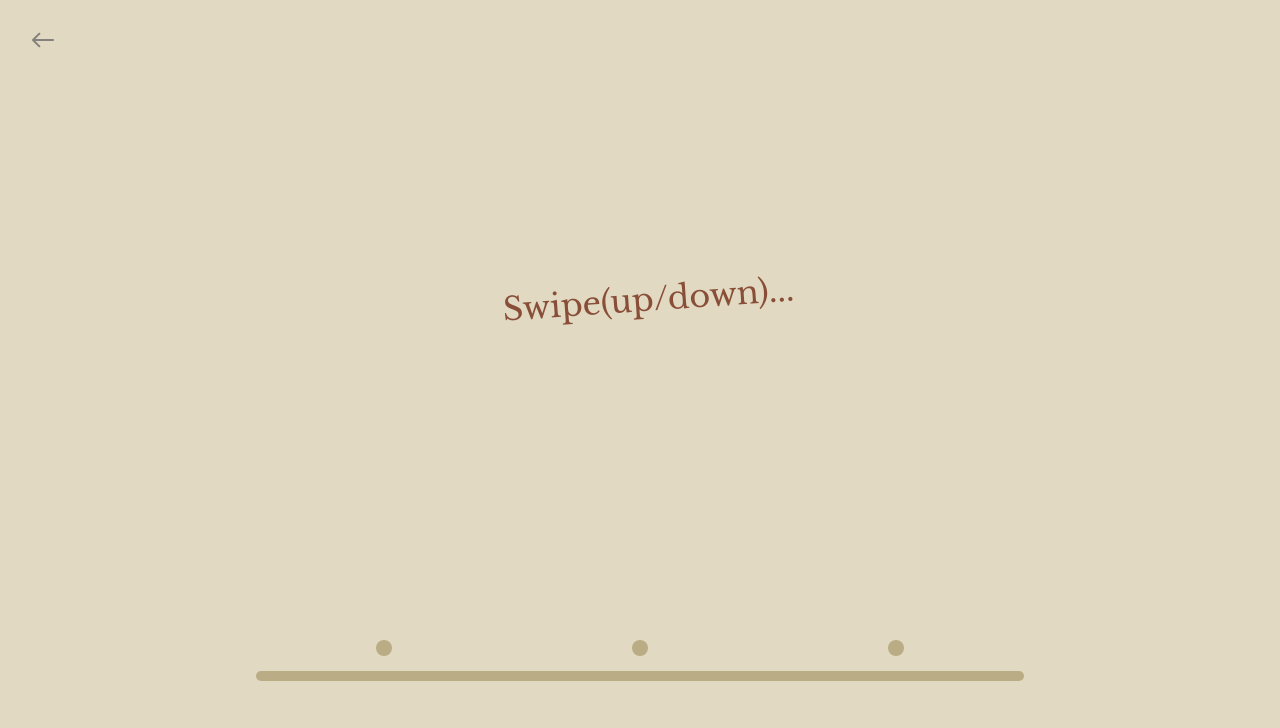
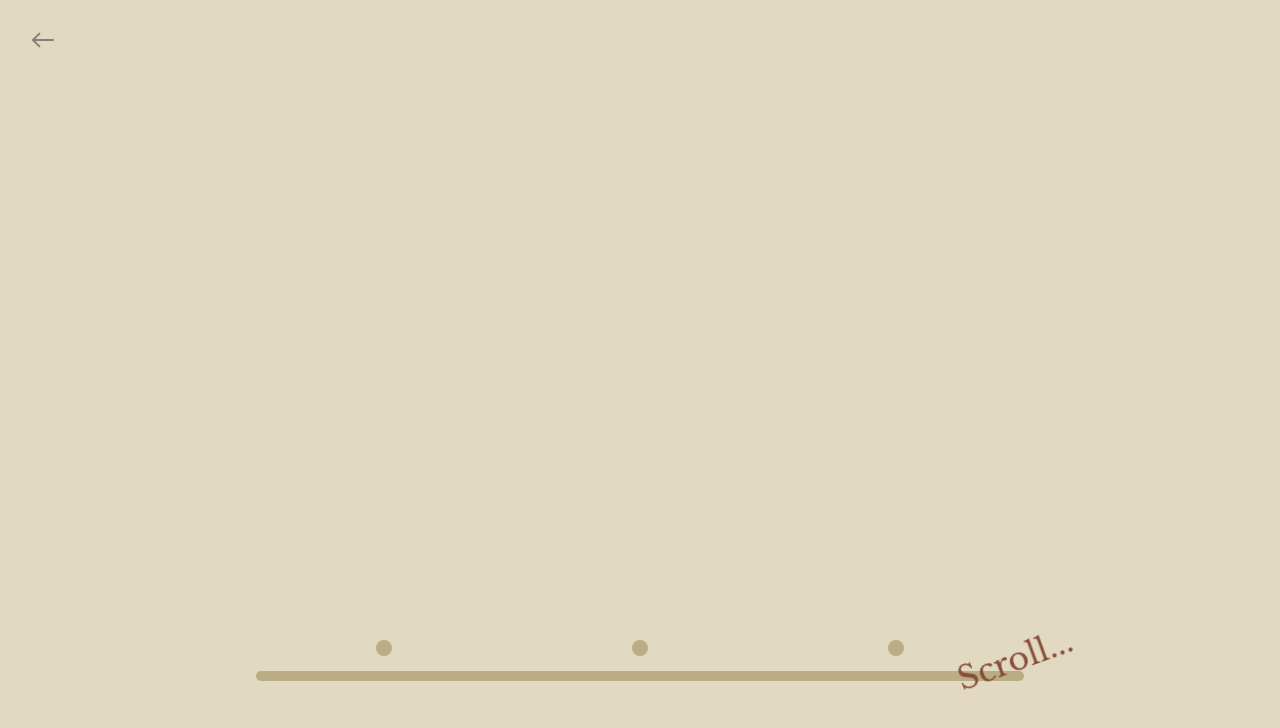
Before and after one commit to phantomcorn/site, a Next.js app: page /experience in a window 1280 px wide. Shown: the top 728 px of the page. Built offline with nearby package versions, Linux system fonts and the light colour scheme.

Commit message:
update experience start message + styling

```diff
--- a/src/app/experience/page.js
+++ b/src/app/experience/page.js
@@ -57,7 +57,7 @@ export default function Experience() {
         }
     ]
 
-    const startView = <div className={styles.viewIntro}> Swipe(up/down)... </div>
+    const startView = <div className={`${styles.viewIntro} unselect`}/>
 
     useEffect(() => {
         const maxWidth = markerContainerRef.current?.getBoundingClientRect().width
--- a/src/app/experience/page.module.scss
+++ b/src/app/experience/page.module.scss
@@ -16,11 +16,16 @@
 }
 
 .viewIntro {
-    display: flex;
-    align-items: center;
-    justify-content: center;
+    position: absolute;
     font-size: 2rem;
-    transform: rotate(-4deg) translateY(300%);
+    transform: rotate(-20deg);
+    right: 16%;
+    bottom: 15%;
+    z-index: 1;
+}
+
+.viewIntro::after {
+    content: "Scroll..."
 }
 
 .backarrowContainer {
@@ -34,4 +39,13 @@
     .view {
         padding: 4rem;
     }
+
+    .viewIntro {
+        right: 7%;
+        bottom: 13%;
+    }
+
+    .viewIntro::after {
+        content: "Swipe..."
+    }
 }
```
